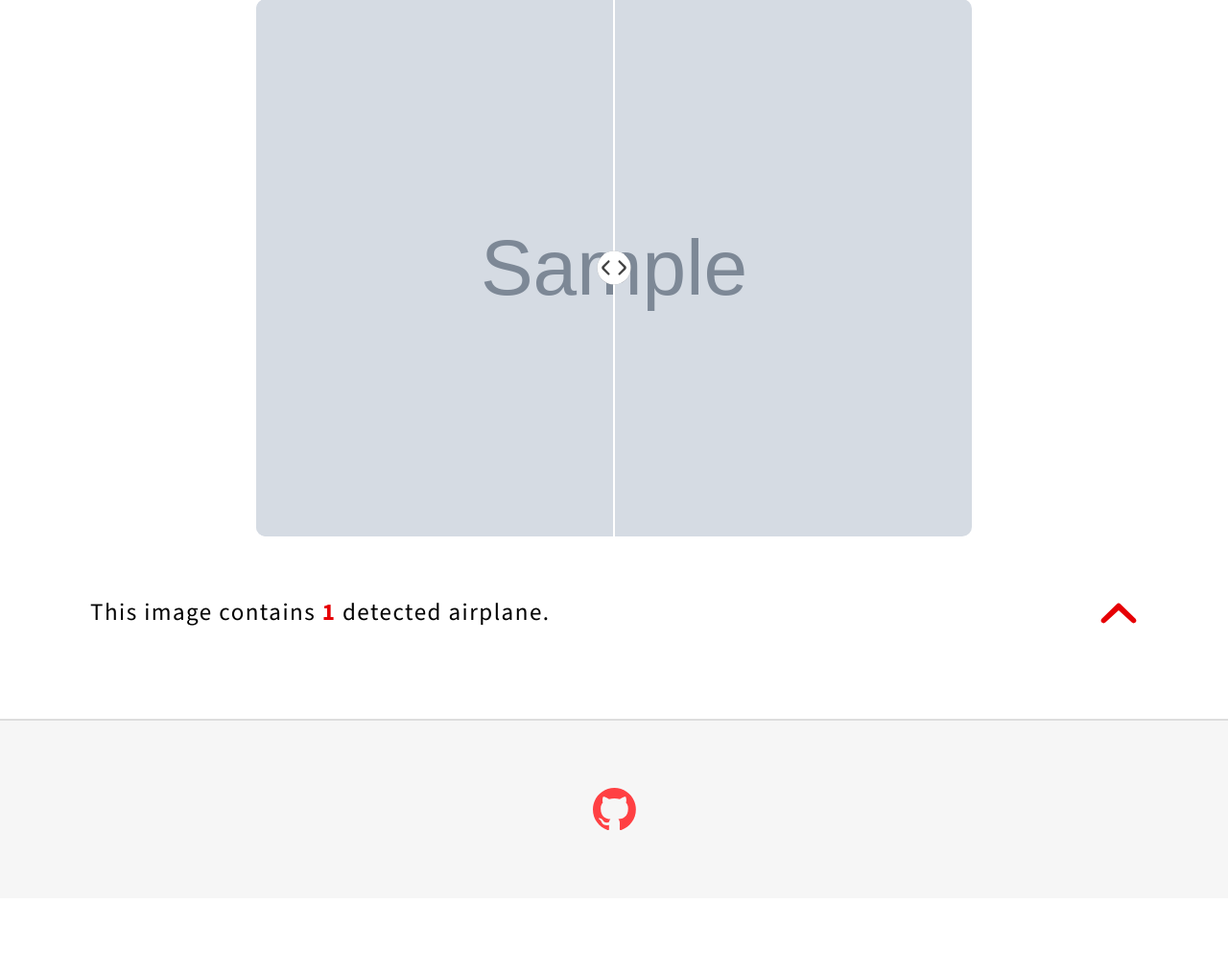
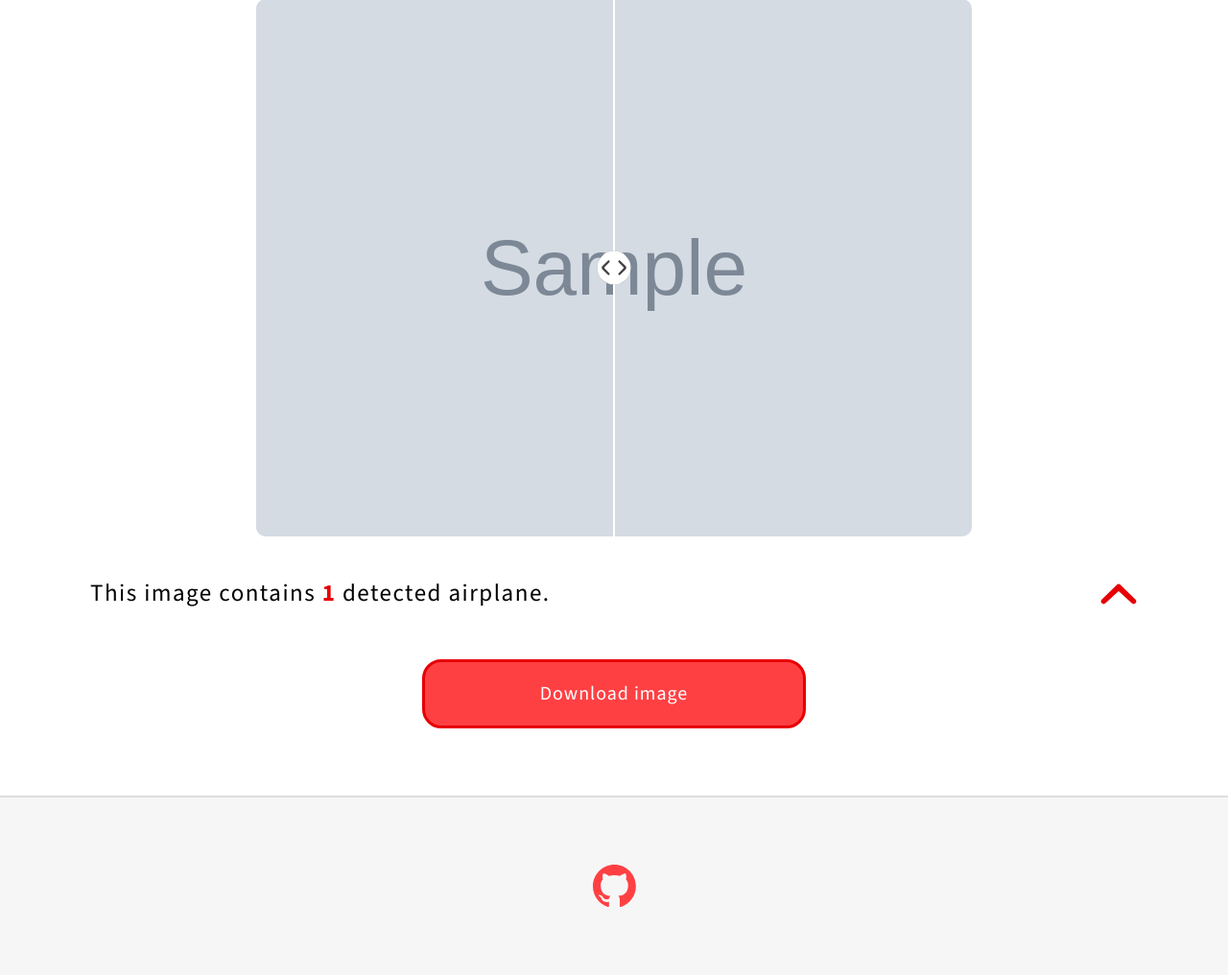
Before and after one commit to domi-zc/DSPRO1, a Django app: template airplane_detection/airplane_detection/templates/index.html in a window 1280 px wide. Shown: the part 945-1961 px from the top of the page at 96% size. Before the commit the page ends 1810 px from the top, so only its background shows below. Run offline with Django 5.2, Linux system fonts and the light colour scheme; the template is opened without the code that fills it: most values are stand-ins (such as "Sample title", 1, 10 or a date in 2020); grey boxes marked "Sample" are stand-in pictures.

Commit message:
Add download button to get processed image from model

```diff
--- a/airplane_detection/airplane_detection/static/css/style.css
+++ b/airplane_detection/airplane_detection/static/css/style.css
@@ -224,6 +224,28 @@ footer {
 .ap-output-image-information svg:hover {
   transform: scale(1.1);
 }
+.ap-download-btn {
+  background-color: var(--light-red);
+  border: 3px solid var(--swiss-air-red);
+  border-radius: 20px;
+  color: #fff;
+  display: inline-block;
+  font-size: 20px;
+  font-weight: 500;
+  letter-spacing: 1px;
+  max-width: 400px;
+  min-width: fit-content;
+  outline: none;
+  padding: 18px 0;
+  text-align: center;
+  text-decoration: none;
+  transition: 0.3s ease-out;
+  width: 80%;
+}
+.ap-download-btn:hover {
+  box-shadow: 4px 4px 4px 0 var(--light-gray);
+  transform: scale(1.1);
+}
 .ap-footer-icon svg {
   fill: var(--light-red);
   transition: .3s ease-out;
--- a/airplane_detection/airplane_detection/templates/index.html
+++ b/airplane_detection/airplane_detection/templates/index.html
@@ -183,6 +183,19 @@
           </div>
         </div>
 
+        <div class="container-fluid mt-5">
+          <div class="row">
+            <div class="col-12 text-center">
+              <a
+                href="{{ back_image_url }}"
+                download="{{ download_filename|default:'processed_image.png' }}"
+                class="ap-download-btn"
+                >Download image</a
+              >
+            </div>
+          </div>
+        </div>
+
       </div>
       {% endif %}
     </main>
```
Also changed, not shown: airplane_detection/airplane_detection/views.py (+7 -0 lines).
